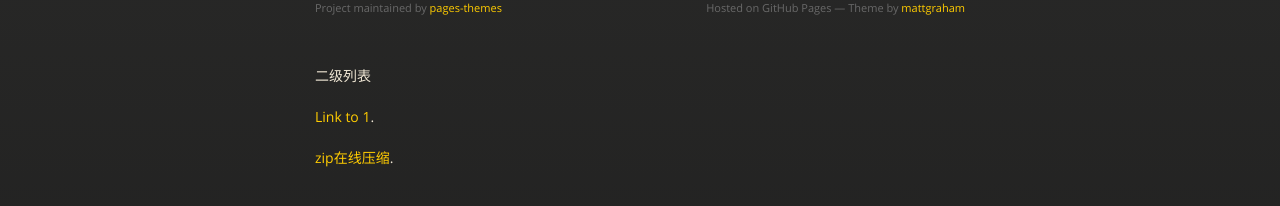
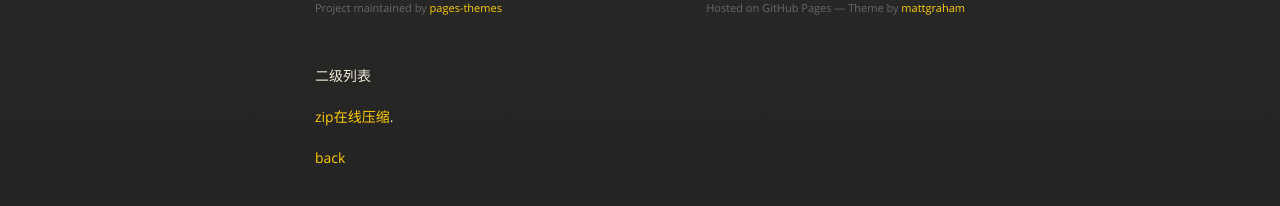
Before and after one commit to pages-themes/midnight, a Jekyll site: the page built from mdfile.md, in a window 1280 px wide. Shown: the part 206-412 px from the top of the page. Built offline with Jekyll 4.4.1, drawn with Linux system fonts in a browser that asks for light colours; our own code applies the rules of GitHub Pages for plain Markdown files.

Commit message:
Update mdfile.md

```diff
--- a/mdfile.md
+++ b/mdfile.md
@@ -1,5 +1,5 @@
 二级列表
 
-[Link to 1](./mdfile/1.html).
+[zip在线压缩](./mdfile/jzip.html).
 
-[zip在线压缩](./mdfile/jzip.html).
+[back](./)
```
